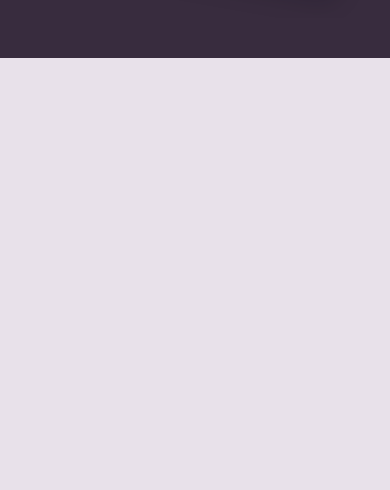
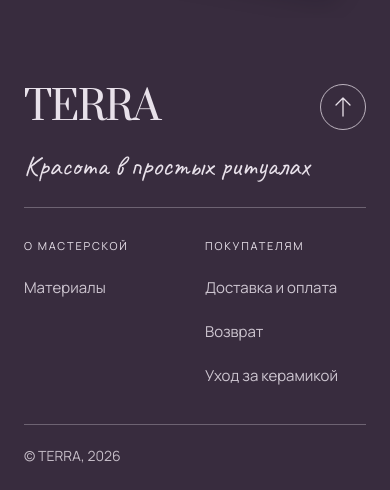
Before and after one commit to pasha1709/terra, a website with bundled scripts: page index.html in a window 390 px wide. Shown: the part 7548-8038 px from the top of the page. Before the commit the page ends 7606 px from the top, so only its background shows below. Built offline with nearby package versions, Linux system fonts and the light colour scheme.

Commit message:
Add responsive TERRA footer with real section links

```diff
--- /dev/null
+++ b/footer.css
@@ -0,0 +1,51 @@
+.site-footer {
+  background: var(--plum);
+  color: var(--lavender);
+  padding: 0 var(--gutter) 24px;
+  --footer-line: rgb(232 225 234 / 30%);
+}
+.footer-top-row {
+  display: grid;
+  grid-template-columns: 1fr auto 1fr;
+  align-items: center;
+  gap: 28px;
+  padding: 32px 0 24px;
+  border-bottom: 1px solid var(--footer-line);
+}
+.footer-brand { justify-self: start; }
+.site-footer .brand-name { color: inherit; font-size: clamp(40px, 4.5vw, 68px); }
+.footer-motto { margin: 0; font: 400 clamp(26px, 2.6vw, 38px)/1.25 var(--display-font); letter-spacing: normal; }
+.footer-to-top {
+  display: inline-flex;
+  align-items: center;
+  justify-content: center;
+  justify-self: end;
+  width: 50px;
+  height: 50px;
+  border: 1px solid rgb(232 225 234 / 75%);
+  border-radius: 50%;
+}
+.footer-to-top svg { width: 24px; height: 24px; fill: none; stroke: currentColor; stroke-width: 1.3; stroke-linecap: round; stroke-linejoin: round; }
+.footer-columns { display: grid; grid-template-columns: repeat(auto-fit, minmax(200px, 1fr)); gap: 32px; padding: 30px 0 26px; }
+.footer-column { min-width: 0; }
+.footer-column h2 { margin: 0 0 12px; font: 400 12px/1.5 var(--sans); letter-spacing: 2.5px; text-transform: uppercase; }
+.footer-column ul { list-style: none; margin: 0; padding: 0; }
+.footer-column a { display: inline-flex; align-items: center; min-height: 44px; max-width: 100%; font: 400 16px/1.5 var(--sans); color: rgb(232 225 234 / 85%); overflow-wrap: anywhere; }
+.site-footer a:hover { color: #fff; }
+.footer-column a:hover { text-decoration: underline; text-underline-offset: 5px; }
+.site-footer :focus-visible { outline: 2px solid var(--accent); outline-offset: 4px; }
+.footer-bottom-row { border-top: 1px solid var(--footer-line); display: flex; align-items: center; justify-content: space-between; gap: 20px; padding-top: 12px; font: 400 14px/1.5 var(--sans); color: rgb(232 225 234 / 80%); }
+.footer-bottom-row p { margin: 0; }
+.footer-bottom-row a { display: inline-flex; align-items: center; min-height: 44px; text-decoration: underline; text-underline-offset: 3px; }
+@media (max-width: 760px) {
+  .footer-top-row { grid-template-columns: minmax(0, 1fr) auto; gap: 16px; padding-top: 24px; }
+  .footer-motto { grid-column: 1 / -1; grid-row: 2; font-size: 28px; }
+  .footer-to-top { grid-column: 2; grid-row: 1; width: 46px; height: 46px; }
+  .footer-columns { grid-template-columns: repeat(2, minmax(0, 1fr)); gap: 28px 20px; }
+  .footer-column h2 { font-size: 11px; letter-spacing: 1.8px; }
+  .footer-column a { font-size: 15px; }
+  .footer-bottom-row { align-items: flex-start; flex-wrap: wrap; gap: 8px 24px; padding-top: 20px; }
+}
+@media (max-width: 360px) {
+  .footer-columns { grid-template-columns: minmax(0, 1fr); }
+}
--- /dev/null
+++ b/footer.js
@@ -0,0 +1,55 @@
+import { integrations } from './integrations.js';
+
+// Missing destinations stay absent; existing anchors also work without JS.
+export function footerDestinations(settings) {
+  const valid = value => typeof value === 'string' && /^(https?:\/\/|mailto:|tel:|\/(?!\/)|\.\.?\/)/i.test(value.trim()) ? value.trim() : null;
+  return {
+    catalog: [['Вазы', settings.categoryVases], ['Посуда', settings.categoryTableware], ['Декор', settings.categoryDecor]],
+    atelier: [['Наша история', settings.atelier], ['Блог', settings.blog]],
+    contacts: [['Написать нам ↗', settings.contact], ['Telegram ↗', settings.telegram], ['VK ↗', settings.vk]],
+    policy: valid(settings.newsletter?.privacyUrl) || valid(settings.business?.privacyUrl),
+    valid,
+  };
+}
+
+export function mountFooter(root, settings = integrations) {
+  const destinations = footerDestinations(settings);
+  root.querySelector('[data-footer-year]').textContent = String(new Date().getFullYear());
+  for (const group of ['catalog', 'atelier', 'contacts']) {
+    const list = root.querySelector(`[data-footer-links="${group}"]`);
+    for (const [label, destination] of destinations[group]) {
+      const href = destinations.valid(destination);
+      if (!href) continue;
+      const item = document.createElement('li');
+      const link = document.createElement('a');
+      link.href = href;
+      link.textContent = label;
+      item.append(link);
+      list.append(item);
+    }
+    root.querySelector(`[data-footer-column="${group}"]`).hidden = !list.children.length;
+  }
+  if (destinations.policy) {
+    const policy = root.querySelector('[data-footer-policy]');
+    policy.href = destinations.policy;
+    policy.hidden = false;
+  }
+  root.querySelector('.footer-to-top').addEventListener('click', event => {
+    event.preventDefault();
+    const reduced = matchMedia('(prefers-reduced-motion: reduce)').matches;
+    window.scrollTo({ top: 0, left: 0, behavior: reduced ? 'instant' : 'smooth' });
+  });
+  for (const link of root.querySelectorAll('[data-footer-answers]')) {
+    link.addEventListener('click', () => {
+      for (const id of link.dataset.footerAnswers.split(' ')) {
+        const trigger = document.getElementById(id);
+        if (trigger?.getAttribute('aria-expanded') === 'false') trigger.click();
+      }
+    });
+  }
+}
+
+if (typeof document !== 'undefined') {
+  const root = document.querySelector('.site-footer');
+  if (root) mountFooter(root);
+}
--- a/index.html
+++ b/index.html
@@ -17,6 +17,7 @@
   <link rel="stylesheet" href="newsletter.css">
   <link rel="stylesheet" href="display-typography.css">
   <link rel="stylesheet" href="reveal.css">
+  <link rel="stylesheet" href="footer.css">
   <link rel="preload" href="assets/fonts/caveat-regular.ttf" as="font" type="font/ttf" crossorigin>
   <script type="module" src="app.js"></script>
   <script type="module" src="collections-gallery.js"></script>
@@ -26,6 +27,7 @@
   <script type="module" src="business.js"></script>
   <script type="module" src="newsletter.js"></script>
   <script type="module" src="reveal.js"></script>
+  <script type="module" src="footer.js"></script>
 </head>
 <body>
   <svg class="icon-library" xmlns="http://www.w3.org/2000/svg" aria-hidden="true">
@@ -291,6 +293,40 @@
     </section>
   </main>
 
+  <footer class="site-footer" aria-label="TERRA — информация и ссылки">
+    <div class="footer-top-row">
+      <a class="brand footer-brand" href="./" aria-label="TERRA — на главную"><span class="brand-name">TERRA</span></a>
+      <p class="footer-motto">Красота в простых ритуалах</p>
+      <a class="footer-to-top" href="#main" aria-label="Наверх, к началу страницы"><svg viewBox="0 0 24 24" aria-hidden="true"><path d="M12 21V3M5 10l7-7 7 7"/></svg></a>
+    </div>
+    <nav class="footer-columns" aria-label="Информация для покупателей">
+      <section class="footer-column" data-footer-column="catalog" hidden>
+        <h2>Каталог</h2>
+        <ul data-footer-links="catalog"></ul>
+      </section>
+      <section class="footer-column" data-footer-column="atelier">
+        <h2>О мастерской</h2>
+        <ul data-footer-links="atelier"><li><a href="#handmade">Материалы</a></li></ul>
+      </section>
+      <section class="footer-column" data-footer-column="customers">
+        <h2>Покупателям</h2>
+        <ul>
+          <li><a href="#care-delivery-title" data-footer-answers="care-order-accordion-payment-trigger care-delivery-accordion-delivery-trigger">Доставка и оплата</a></li>
+          <li><a href="#care-delivery-title" data-footer-answers="care-delivery-accordion-returns-trigger">Возврат</a></li>
+          <li><a href="#care-aftercare-title" data-footer-answers="care-aftercare-accordion-care-trigger">Уход за керамикой</a></li>
+        </ul>
+      </section>
+      <section class="footer-column" data-footer-column="contacts" hidden>
+        <h2>Контакты</h2>
+        <ul data-footer-links="contacts"></ul>
+      </section>
+    </nav>
+    <div class="footer-bottom-row">
+      <p>© TERRA, <span data-footer-year>2026</span></p>
+      <a data-footer-policy hidden>Политика конфиденциальности</a>
+    </div>
+  </footer>
+
   <dialog id="business-dialog" class="business-dialog" aria-labelledby="business-dialog-title">
     <button class="business-dialog-close" type="button" data-business-close aria-label="Закрыть форму"><svg viewBox="0 0 24 24" aria-hidden="true"><path d="m6 6 12 12M18 6 6 18"/></svg></button>
     <h2 id="business-dialog-title" data-business-dialog-title>Обсудим ваш проект</h2>
```
Also changed, not shown: tests/footer.test.mjs (added, +16 -0 lines).
